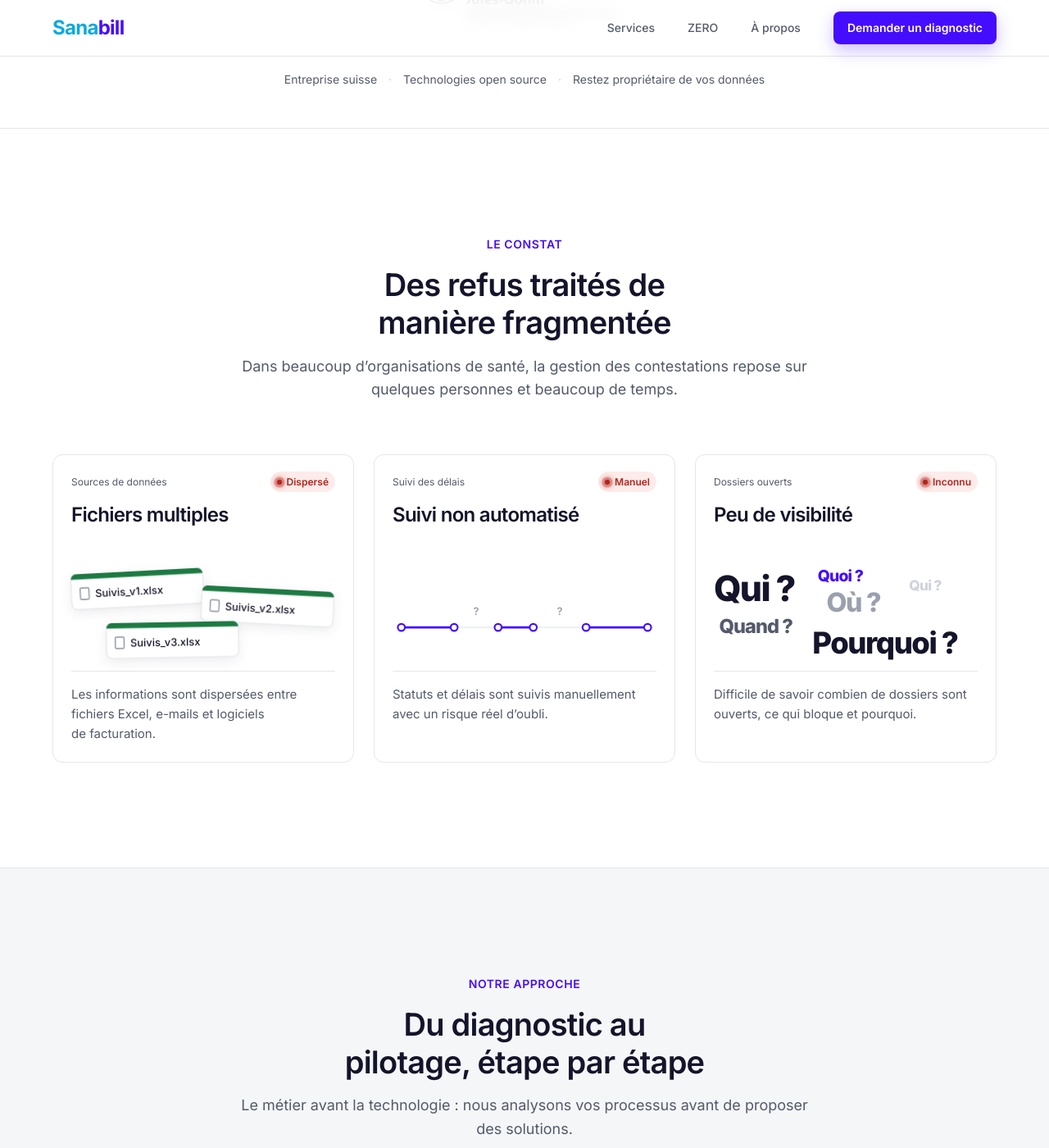
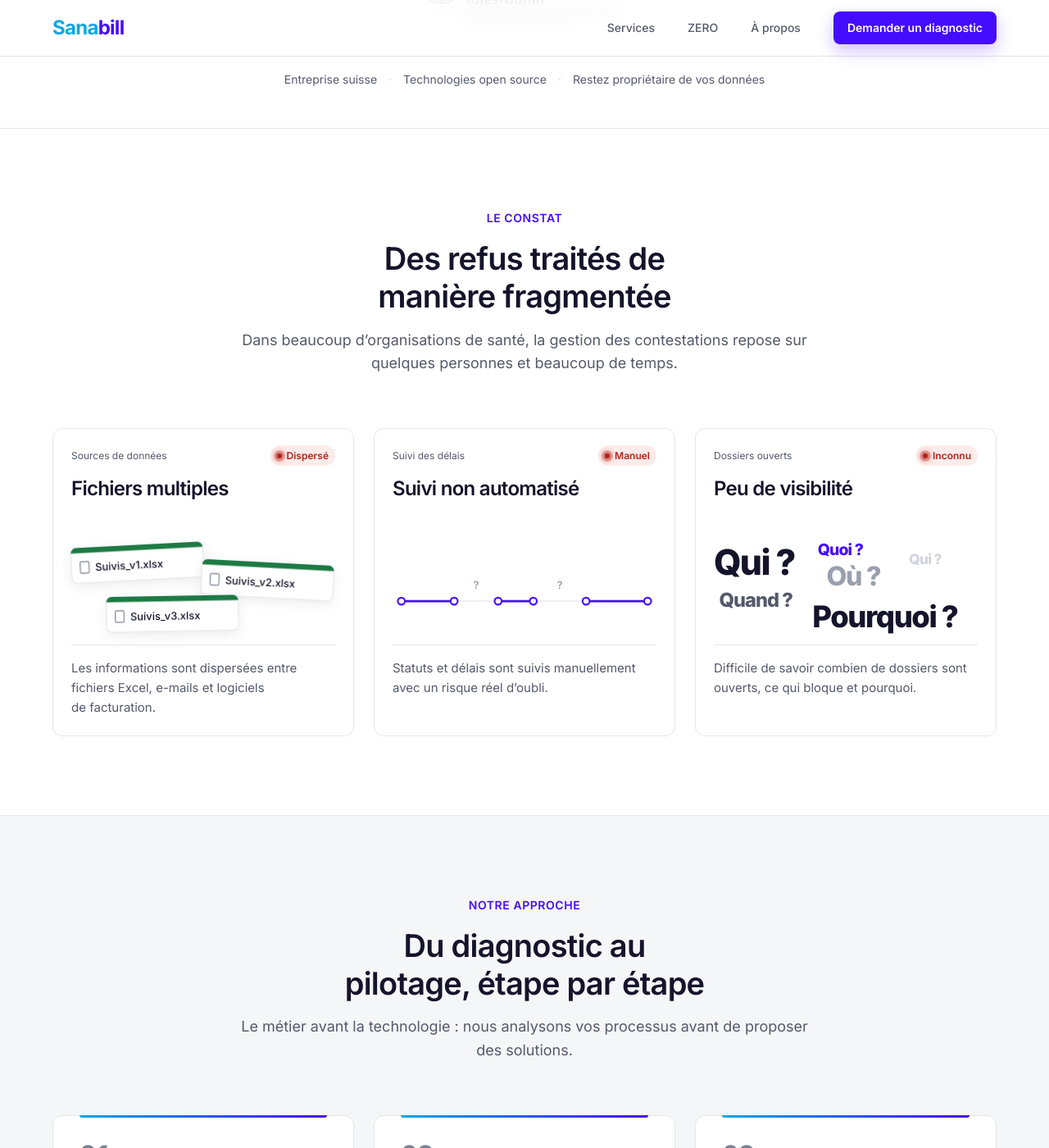
Before and after one commit to loicJubin/sanabill, a Jekyll site: the page built from index.html, in a window 1280 px wide and 1400 px high, scrolled down 1075 px. Shown: the whole window at 82% size. Built offline with Jekyll 4.4.1, drawn with Linux system fonts in a browser that asks for light colours.

Commit message:
style(layout): Default section padding of 6rem on desktop (was 8rem)

```diff
--- a/_sass/base/_layout.scss
+++ b/_sass/base/_layout.scss
@@ -22,10 +22,6 @@
 
   @include md {
     padding: $spacing-3xl 0;
-  }
-
-  @include lg {
-    padding: $spacing-4xl 0;
   }
 
   &--tight {
```
